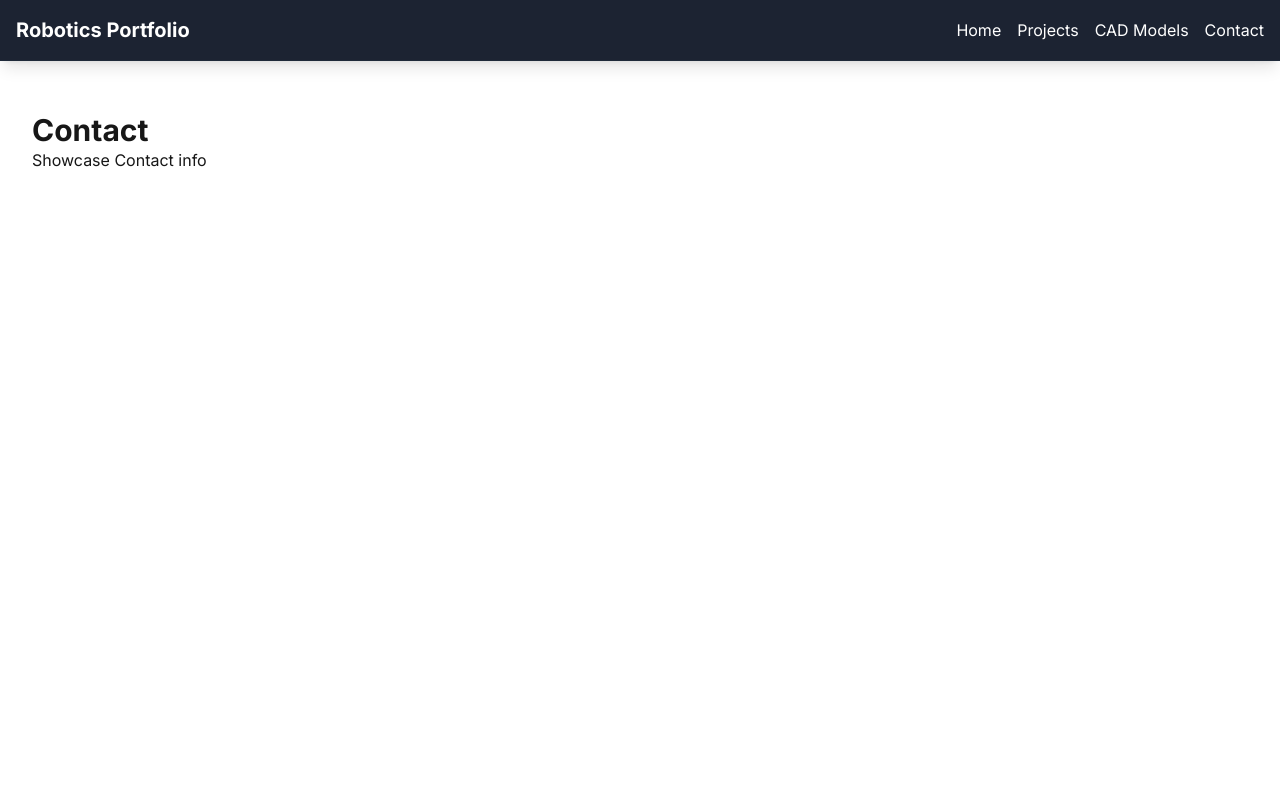
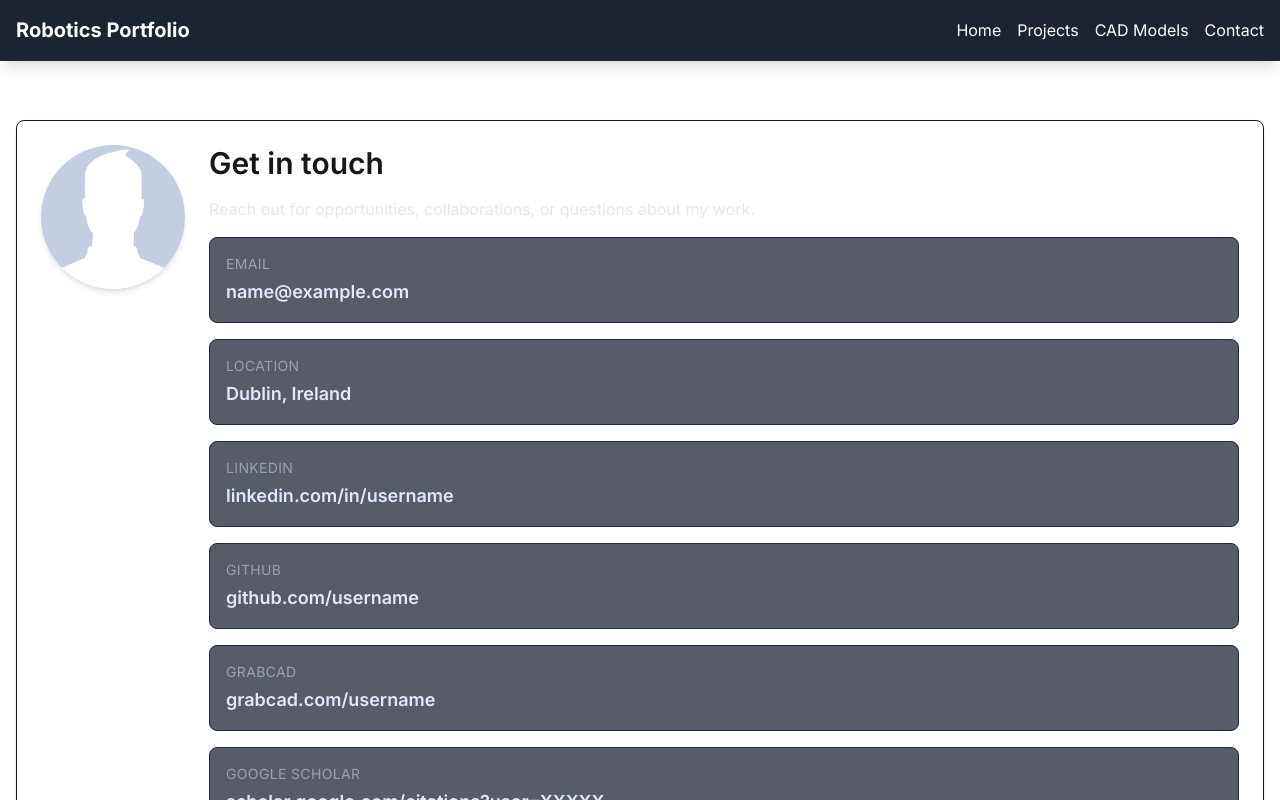
Before and after one commit to BouzoulasDimitrios/Roboticist-Portfolio, a Next.js app: page /contact in a window 1280 px wide. Shown: the top 800 px of the page. Built offline with nearby package versions, Linux system fonts and the light colour scheme.

Commit message:
contact update

```diff
--- a/src/app/contact/page.tsx
+++ b/src/app/contact/page.tsx
@@ -1,8 +1,55 @@
+import Image from "next/image";
+
+const contactDetails = [
+  { label: "Email", value: "name@example.com", href: "mailto:name@example.com" },
+  { label: "Location", value: "Dublin, Ireland" },
+  { label: "LinkedIn", value: "linkedin.com/in/username", href: "https://linkedin.com/in/username" },
+  { label: "GitHub", value: "github.com/username", href: "https://github.com/username" },
+  { label: "GrabCAD", value: "grabcad.com/username", href: "https://grabcad.com/username" },
+  {
+    label: "Google Scholar",
+    value: "scholar.google.com/citations?user=XXXXX",
+    href: "https://scholar.google.com/citations?user=XXXXX",
+  },
+  { label: "YouTube", value: "youtube.com/@username", href: "https://youtube.com/@username" },
+];
+
 export default function Contact() {
-    return (
-      <div className="p-8">
-        <h1 className="text-3xl font-bold">Contact</h1>
-        <p>Showcase Contact info</p>
-      </div>
-    );
-  }
+  return (
+    <main className="container mx-auto px-4 py-10">
+      <section className="project-card flex flex-col gap-6 p-6 md:flex-row md:items-start">
+        <Image
+          src="/images/profile.png"
+          alt="Profile picture"
+          width={144}
+          height={144}
+          className="h-36 w-36 rounded-full object-cover shadow-md"
+        />
+
+        <div className="flex-1">
+          <h1 className="text-3xl font-semibold mb-4">Get in touch</h1>
+          <p className="mb-4 text-gray-200">
+            Reach out for opportunities, collaborations, or questions about my work.
+          </p>
+
+          <dl className="space-y-4">
+            {contactDetails.map((detail) => (
+              <div key={detail.label} className="rounded-lg border border-gray-800 bg-gray-900/70 p-4">
+                <dt className="text-sm uppercase tracking-wide text-gray-400">{detail.label}</dt>
+                <dd className="mt-1 text-lg font-semibold text-indigo-100">
+                  {detail.href ? (
+                    <a href={detail.href} className="hover:text-indigo-200">
+                      {detail.value}
+                    </a>
+                  ) : (
+                    detail.value
+                  )}
+                </dd>
+              </div>
+            ))}
+          </dl>
+        </div>
+      </section>
+    </main>
+  );
+}
```
